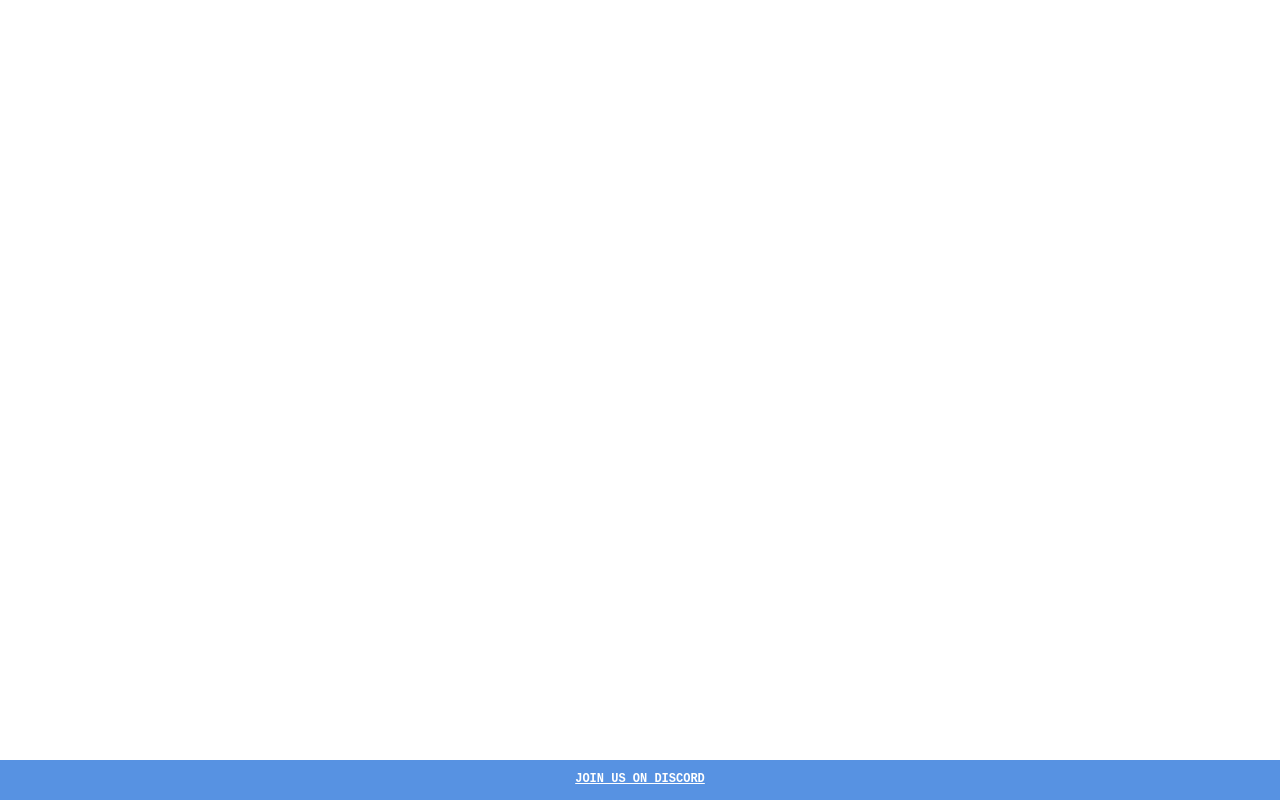
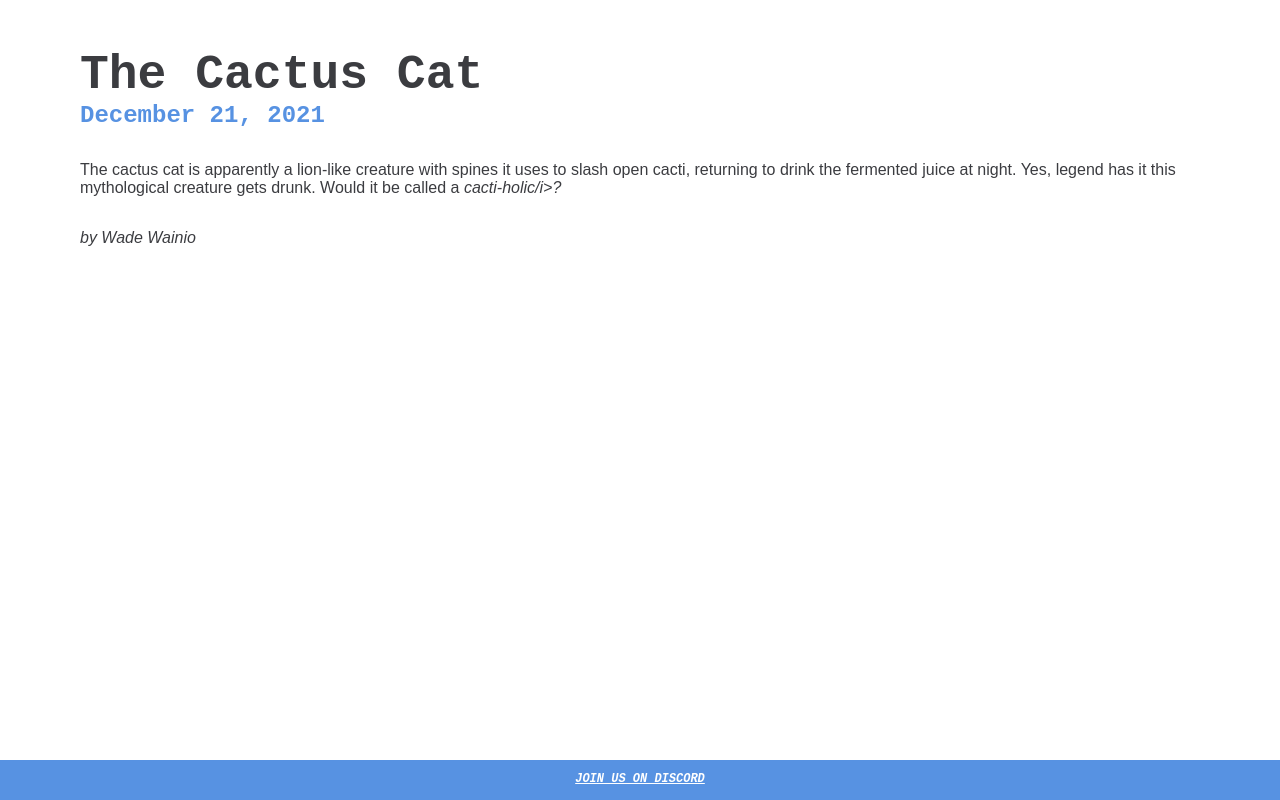
Before and after one commit to HvlfMoon/InClass5, a plain HTML site: page today.html in a window 1280 px wide. Drawn offline with Linux system fonts and the light colour scheme.

Commit message:
Added Cactus Cat story

```diff
--- a/today.html
+++ b/today.html
@@ -20,6 +20,14 @@
       <main>
          <article>
             <!--Add your article with the title, date, and story below-->
+            <h1>The Cactus Cat</h1>
+            <h2> December 21, 2021</h2>
+            <p>
+               The cactus cat is apparently a lion-like creature with spines it uses to slash open cacti, returning to drink the fermented juice at night.
+               Yes, legend has it this mythological creature gets drunk.
+               Would it be called a <i>cacti-holic/i>?
+            </p>
+            <p><i>by Wade Wainio</i></p>
             <!--Add an image with src, alt, width, and height-->
          </article>
       </main>
```
